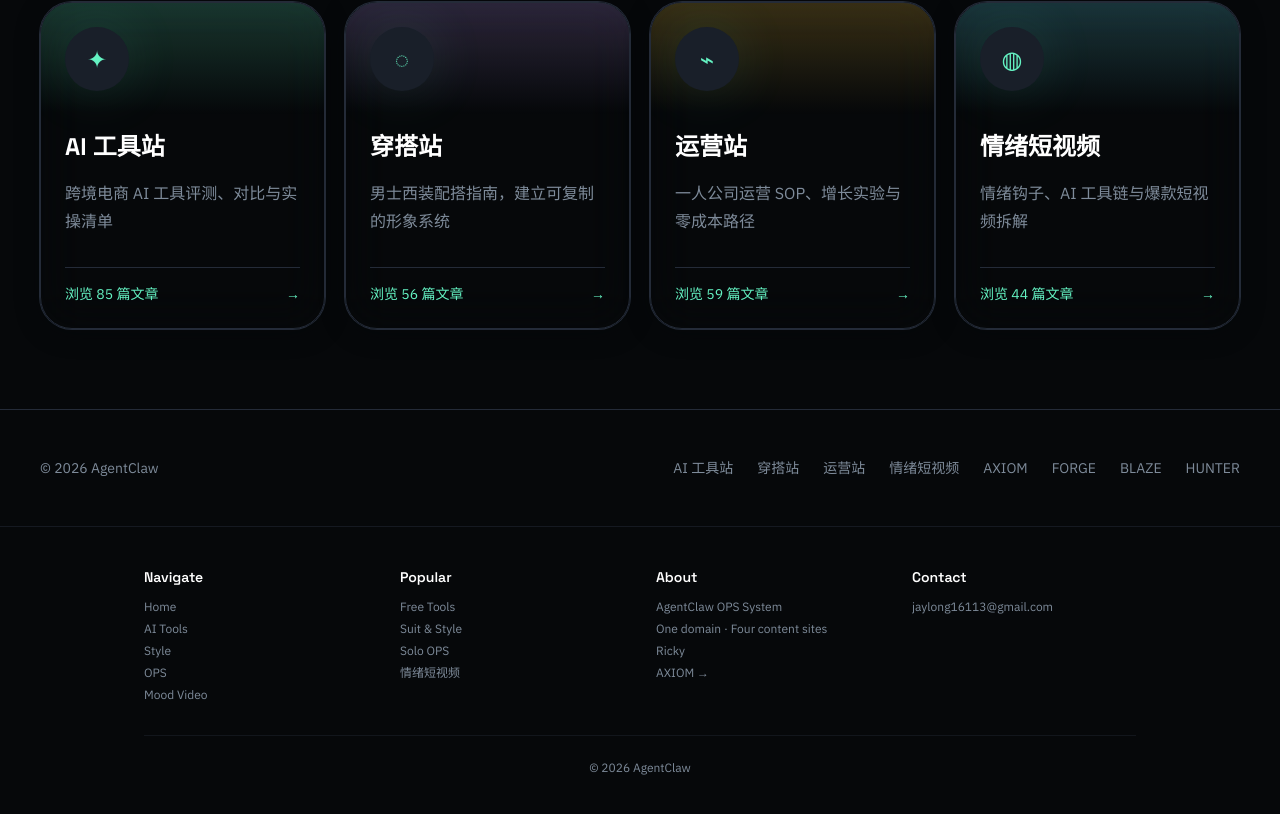
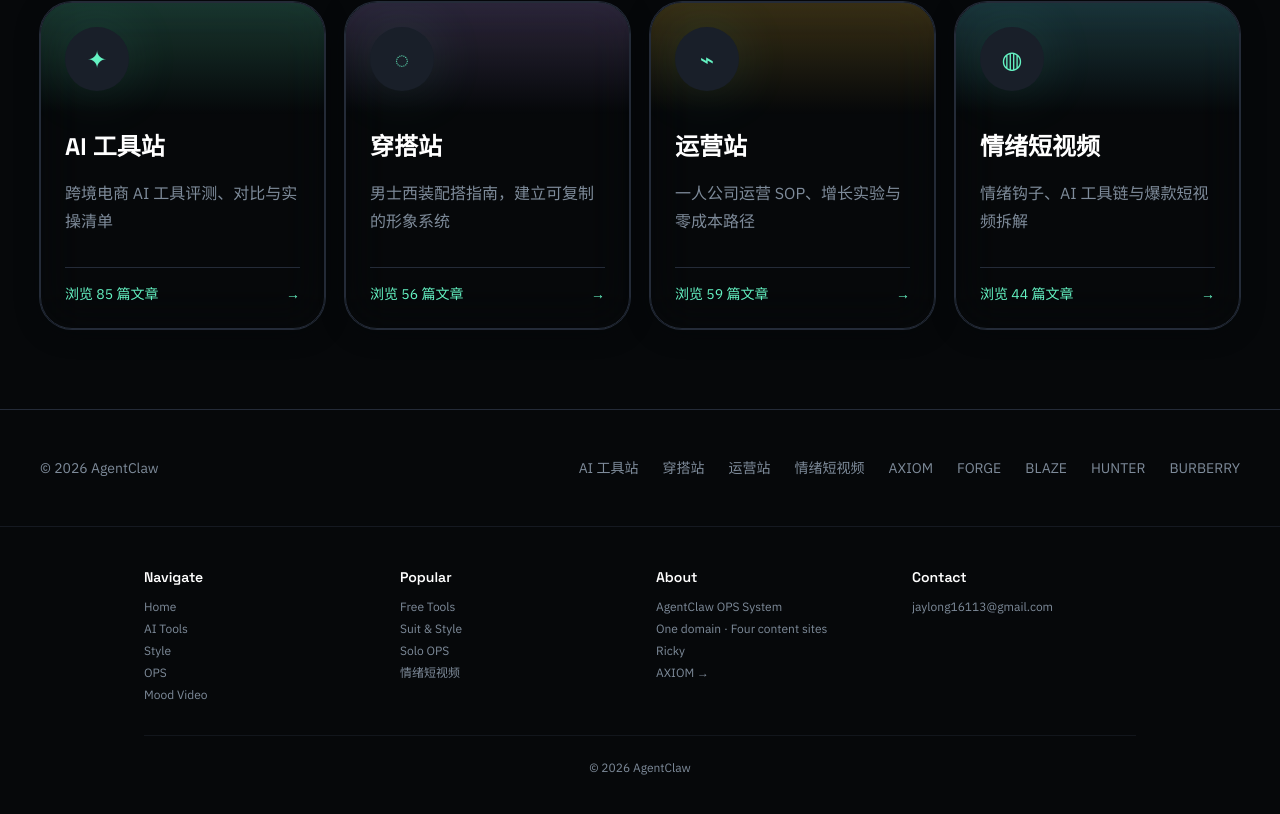
Before and after one commit to jaylong16113-design/solopilot-site, a Next.js app: page / in a window 1280 px wide. Shown: the part 1125-1939 px from the top of the page. Built offline with nearby package versions, Linux system fonts and the light colour scheme.

Commit message:
add Burberry link to footer

```diff
--- a/src/app/page.tsx
+++ b/src/app/page.tsx
@@ -161,6 +161,7 @@ export default function HomePage() {
               <a href="/forge" className="transition-colors no-underline hover:text-primary">FORGE</a>
               <a href="/blaze" className="transition-colors no-underline hover:text-primary">BLAZE</a>
               <a href="/hunter" className="transition-colors no-underline hover:text-primary">HUNTER</a>
+              <a href="/burberry" className="transition-colors no-underline hover:text-primary">BURBERRY</a>
             </div>
           </div>
         </div>
```
